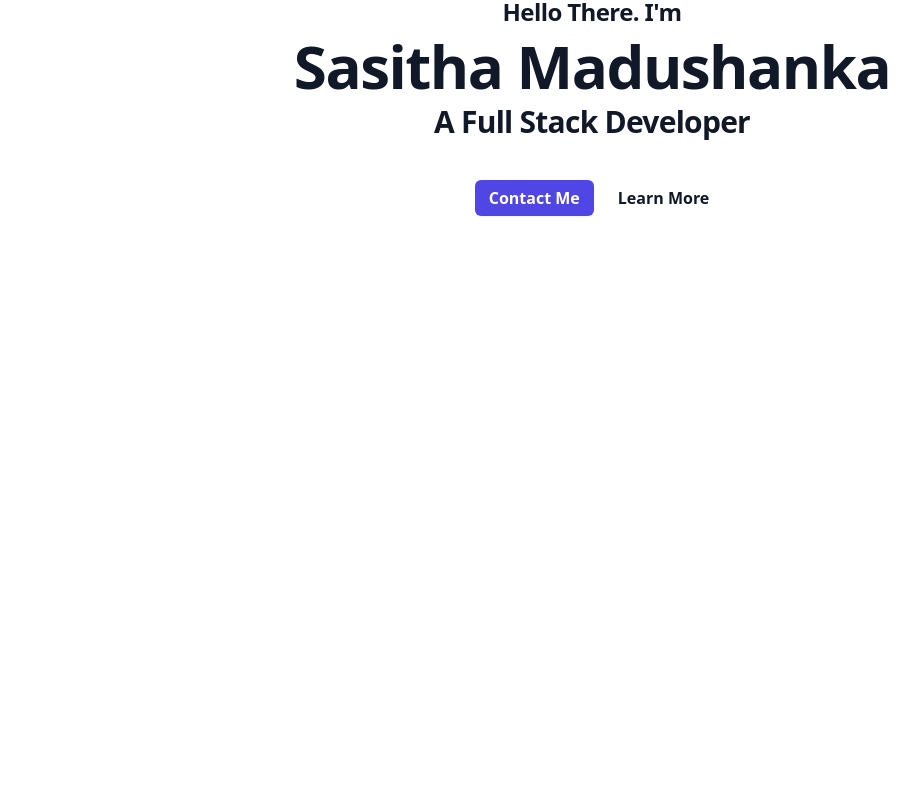
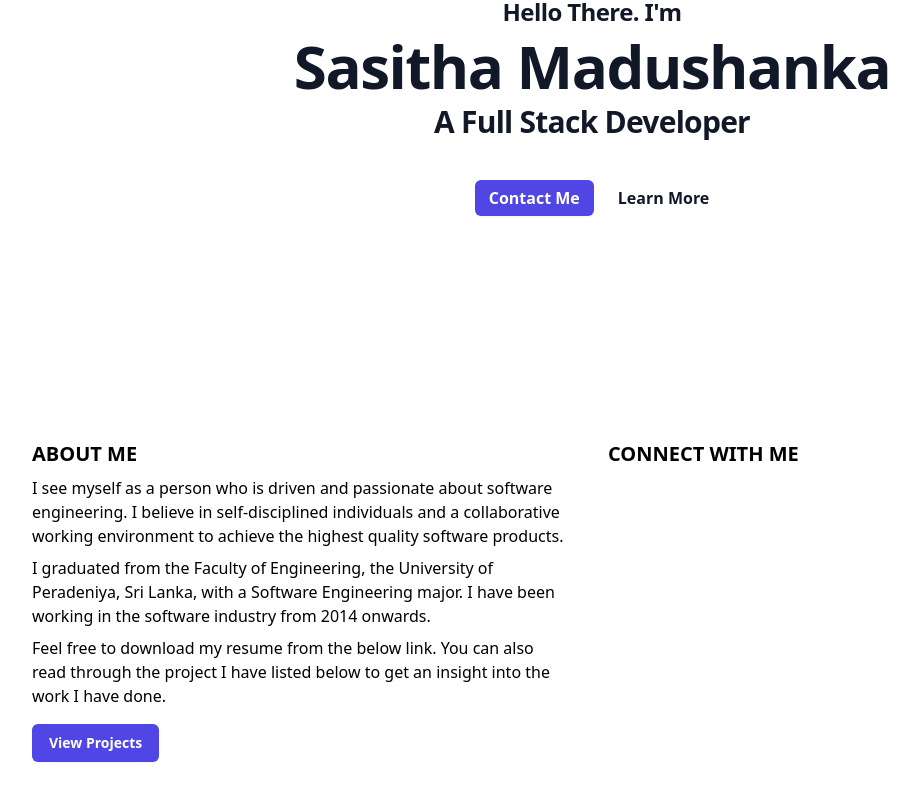
Before and after one commit to sasitha/portfolio, a Next.js app: page / in a window 1280 px wide. Shown: the part 228-1028 px from the top of the page, without its empty margins (48-967 px from the left). Before the commit the page ends 800 px from the top, so only its background shows below. Built offline with nearby package versions, Linux system fonts and the light colour scheme.

Commit message:
updated website domain name

```diff
--- a/pages/index.tsx
+++ b/pages/index.tsx
@@ -46,9 +46,33 @@ const Home: NextPage = () => {
       <div>
         <Header />
       </div>
-      <main className="w-full items-center justify-center px-20 text-center">
+      <main className="w-full items-center justify-center px-20 text-center mb-20">
         <section>
           <Hero />
+        </section>
+        <section>
+          <div className='grid grid-cols-2 gap-8'>
+            <div className='text-left pr-2'>
+              <h1 className='text-xl font-bold uppercase'>About me</h1>
+              <p className='text-base font-medium pt-2 '>
+                I see myself as a person who is driven and passionate about software engineering. I believe in self-disciplined individuals and a collaborative working environment to achieve the highest quality software products.
+              </p>
+              <p className='text-base font-medium pt-2'>
+                I graduated from the Faculty of Engineering, the University of Peradeniya, Sri Lanka, with a Software Engineering major. I have been working in the software industry from 2014 onwards.
+              </p>
+              <p className='text-base font-medium pt-2'>
+                Feel free to download my resume from the below link. You can also read through the project I have listed below to get an insight into the work I have done.
+              </p>
+              <div className='pt-4 '>
+                <button className='flex items-center justify-center rounded-md border border-transparent bg-indigo-600 px-4 py-2 text-sm font-bold text-white shadow-sm hover:bg-indigo-700 '>
+                  View Projects
+                </button>
+              </div>
+            </div>
+            <div className='text-left'>
+              <h1 className='text-xl font-bold uppercase'>Connect With Me</h1>
+            </div>
+          </div>
         </section>
       </main>
     </>
```
Also changed, not shown: 1 other file (tests, documents, lock files or other folders).
